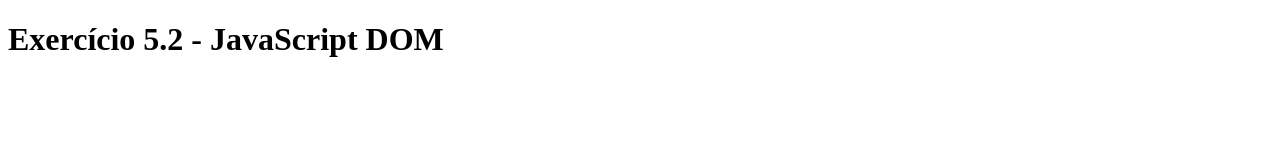
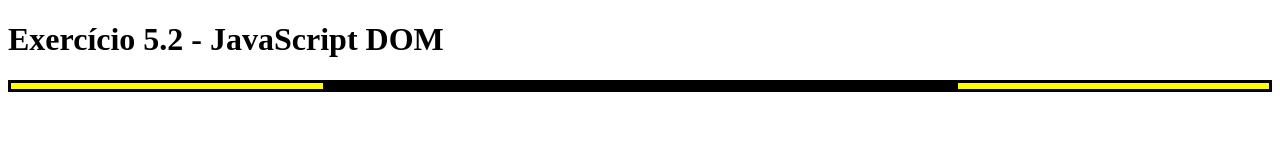
Before and after one commit to carolvpinheiro/trybe-exercises, a plain HTML site: page exercises/javascript-dom-eventos-e-web-storage_2/index.html in a window 1280 px wide. Drawn offline with Linux system fonts and the light colour scheme.

Commit message:
Adicionando exercícios 2 e 3

```diff
--- a/exercises/javascript-dom-eventos-e-web-storage_2/index.html
+++ b/exercises/javascript-dom-eventos-e-web-storage_2/index.html
@@ -61,6 +61,15 @@
       document.body.appendChild(title);
       title.innerText = 'Exercício 5.2 - JavaScript DOM';
 
+      let mainContent = document.createElement('div');
+      document.body.appendChild(mainContent);
+      mainContent.className = 'main-content';
+
+      let centerContent = document.createElement('div');
+      document.querySelector('.main-content').appendChild(centerContent);
+      centerContent.className = 'center-content';
+      console.log(centerContent)
+
 
     </script>
   </body>
```
